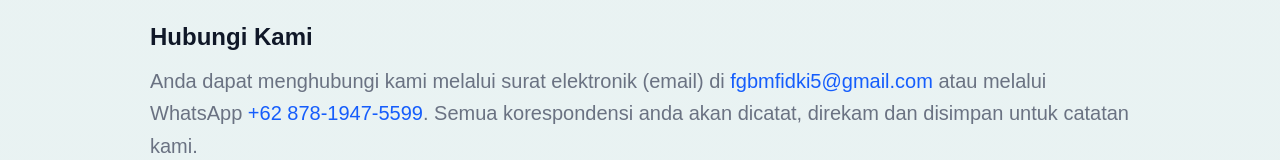
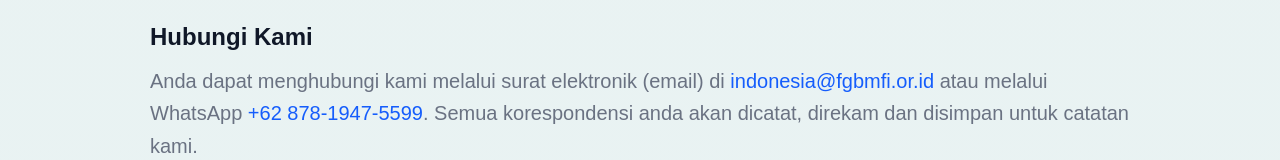
Before and after one commit to reskiabs/fgbmfi-web, a Next.js app: page /privacy-policy in a window 1280 px wide. Shown: the part 11194-11354 px from the top of the page. Built offline with nearby package versions, Linux system fonts and the light colour scheme; no server answers.

Commit message:
update email

```diff
--- a/app/privacy-policy/page.tsx
+++ b/app/privacy-policy/page.tsx
@@ -680,10 +680,10 @@
           <p className="mb-4">
             Anda dapat menghubungi kami melalui surat elektronik (email) di{" "}
             <a
-              href="mailto:fgbmfidki5@gmail.com"
+              href="mailto:indonesia@fgbmfi.or.id"
               className="text-blue-600 hover:underline"
             >
-              fgbmfidki5@gmail.com
+              indonesia@fgbmfi.or.id
             </a>{" "}
             atau melalui WhatsApp{" "}
             <a
```
Also changed, not shown: public/Privacy policy FGBMFI Indonesia.txt.
